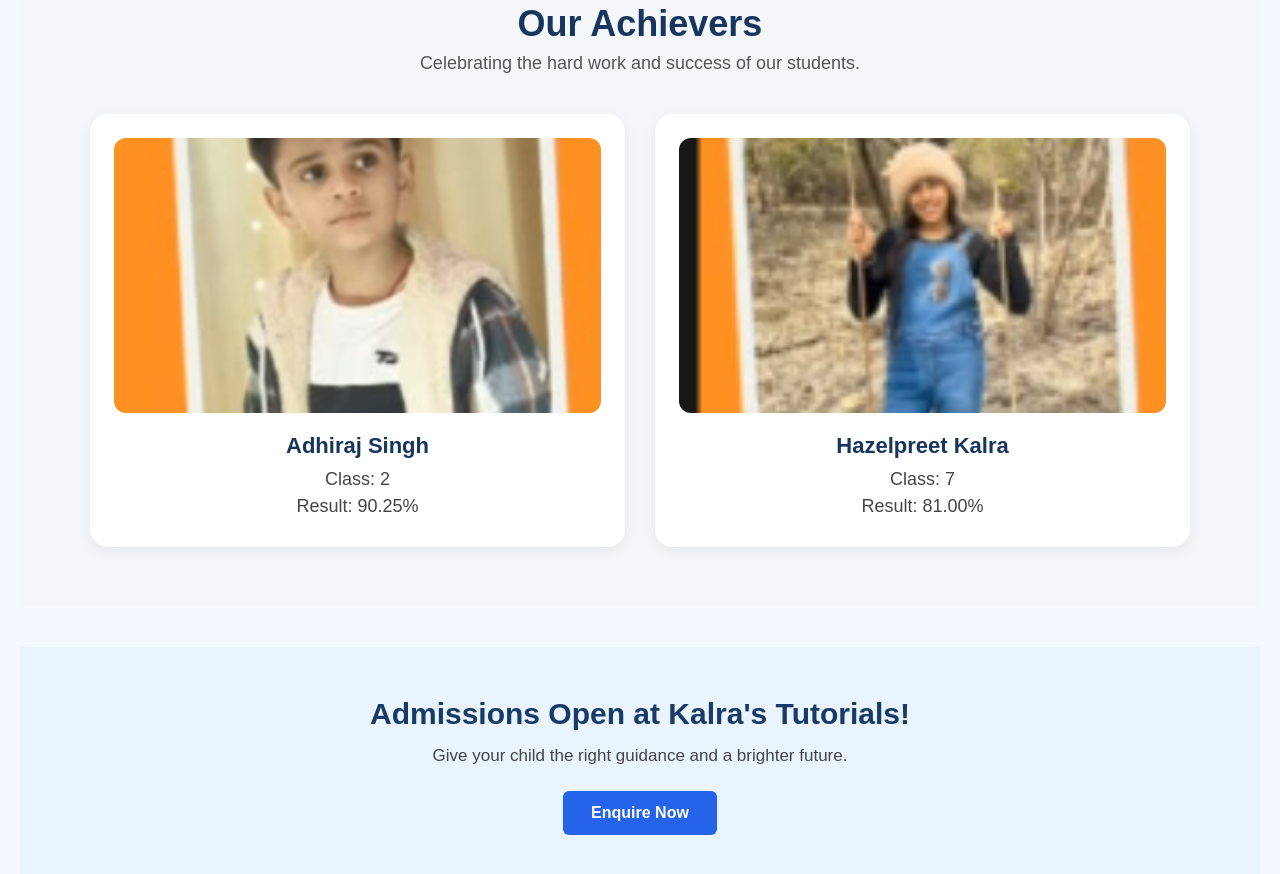
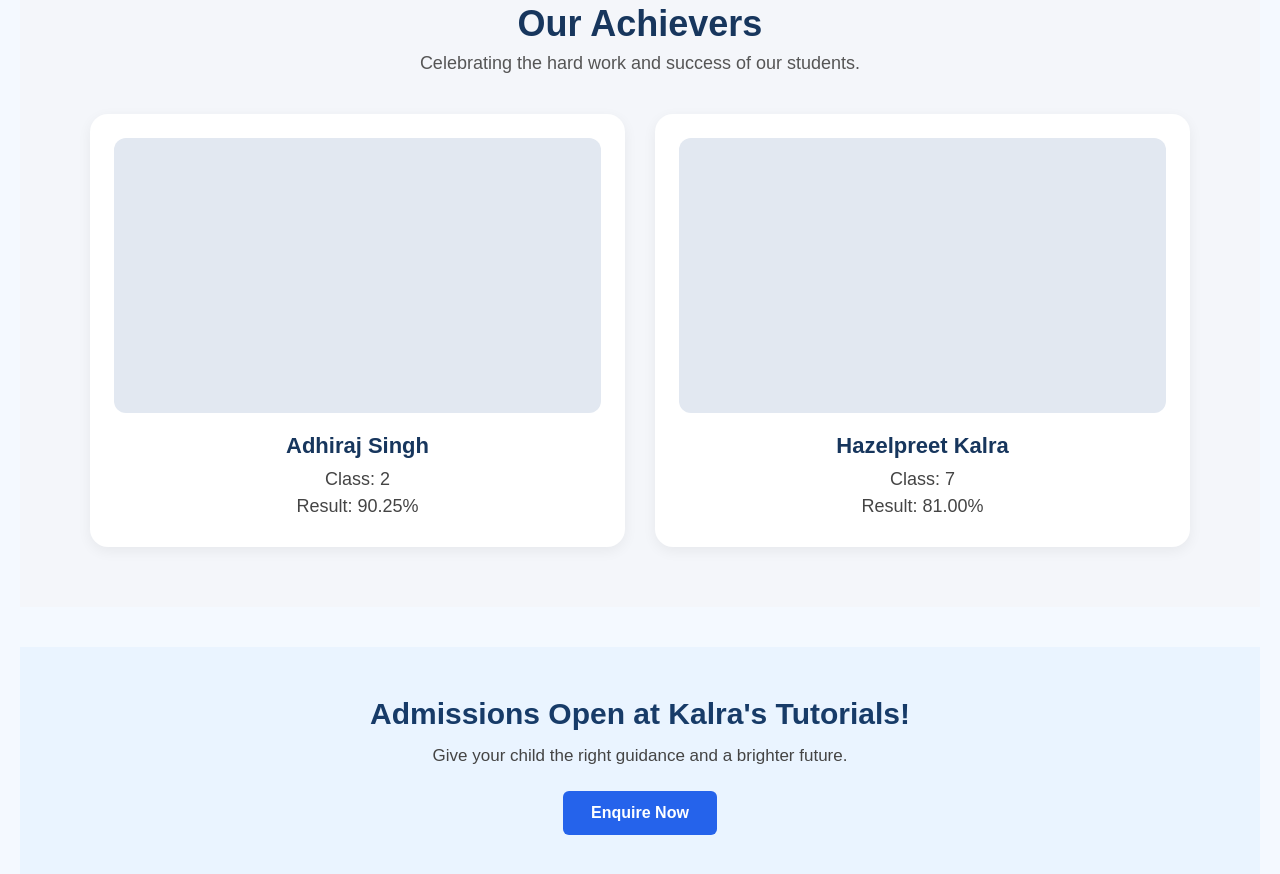
Before and after one commit to ramanjotsk123/my_first_website, a plain HTML site: page index.html in a window 1280 px wide. Shown: the part 1732-2606 px from the top of the page. Drawn offline with Linux system fonts and the light colour scheme.

Commit message:
Update index.html

```diff
--- a/index.html
+++ b/index.html
@@ -129,7 +129,7 @@
 
 <div class="ach-card">
 <div class="ach-photo">
-<img src="images/adhiraj.jpg.png" alt="Adhiraj Singh">
+
 </div>
 <h3>Adhiraj Singh</h3>
 <p>Class: 2</p>
@@ -138,7 +138,7 @@
 
 <div class="ach-card">
 <div class="ach-photo">
-<img src="images/hazelpreet.jpg.png" alt="Hazelpreet Kalra">
+
 </div>
 <h3>Hazelpreet Kalra</h3>
 <p>Class: 7</p>
```
